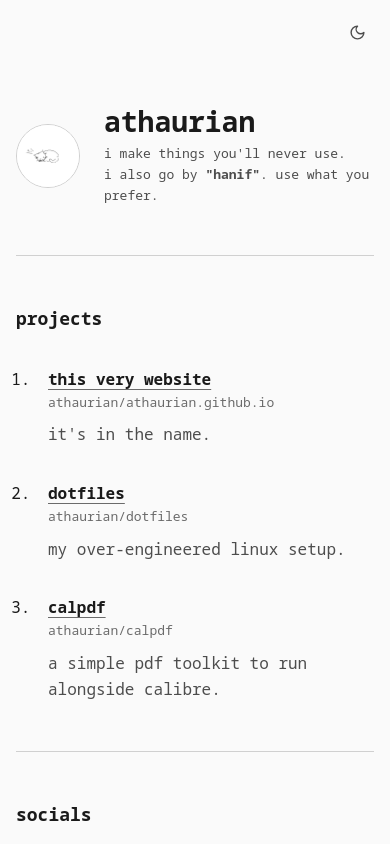
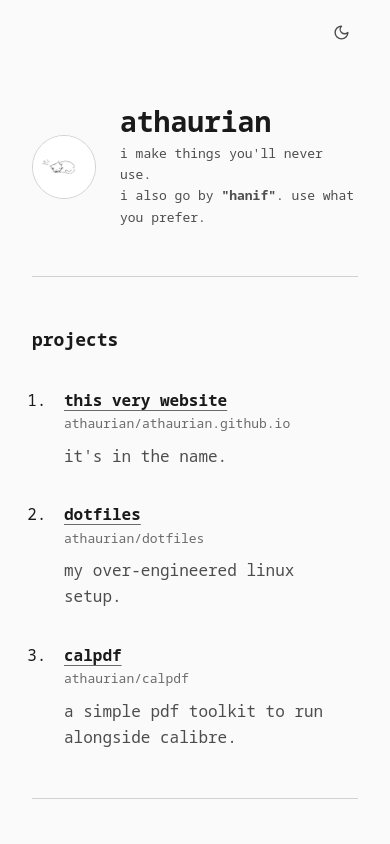
Before and after one commit to athaurian/athaurian.github.io, a Svelte app: page / in a window 390 px wide. Shown: the top 844 px of the page. Built offline with nearby package versions, Linux system fonts and the light colour scheme.

Commit message:
style: add comfortable margins on small screens

```diff
--- a/src/app.css
+++ b/src/app.css
@@ -244,7 +244,7 @@ a:focus-visible {
 
 @media (max-width: 34rem) {
   main {
-    width: min(calc(100% - (var(--space-4) * 2)), var(--content-width));
+    width: min(calc(100% - (var(--space-6) * 2)), var(--content-width));
     padding-top: var(--space-4);
   }
 }
```
